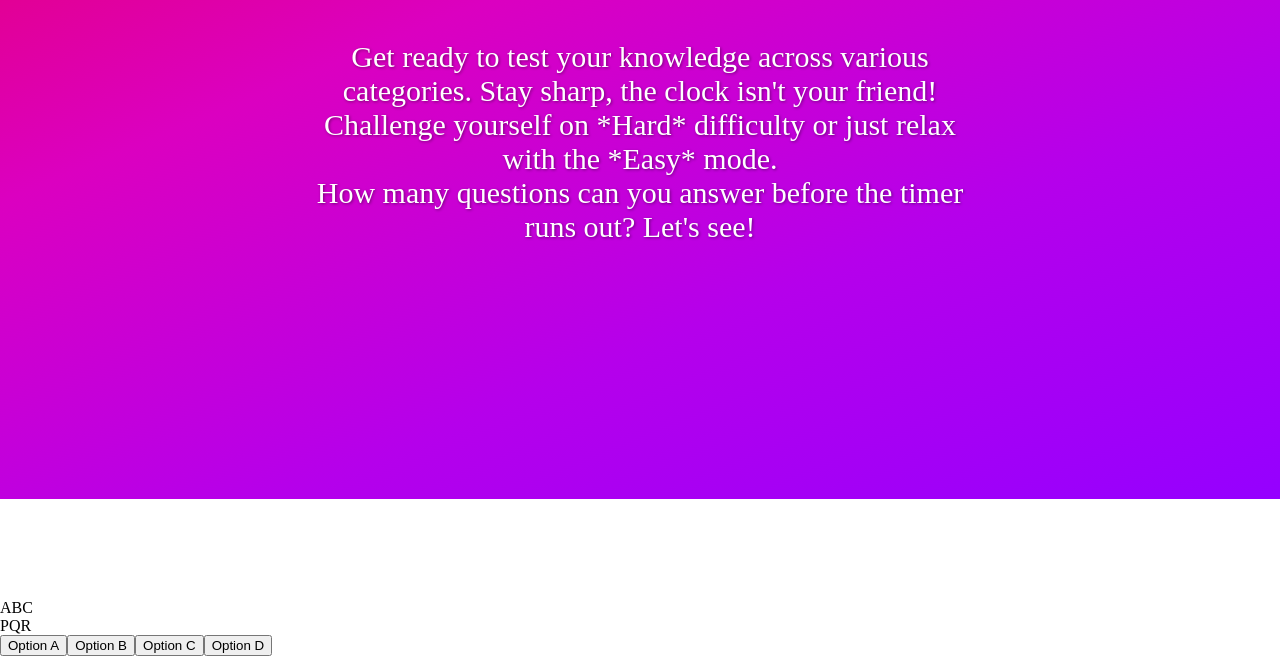
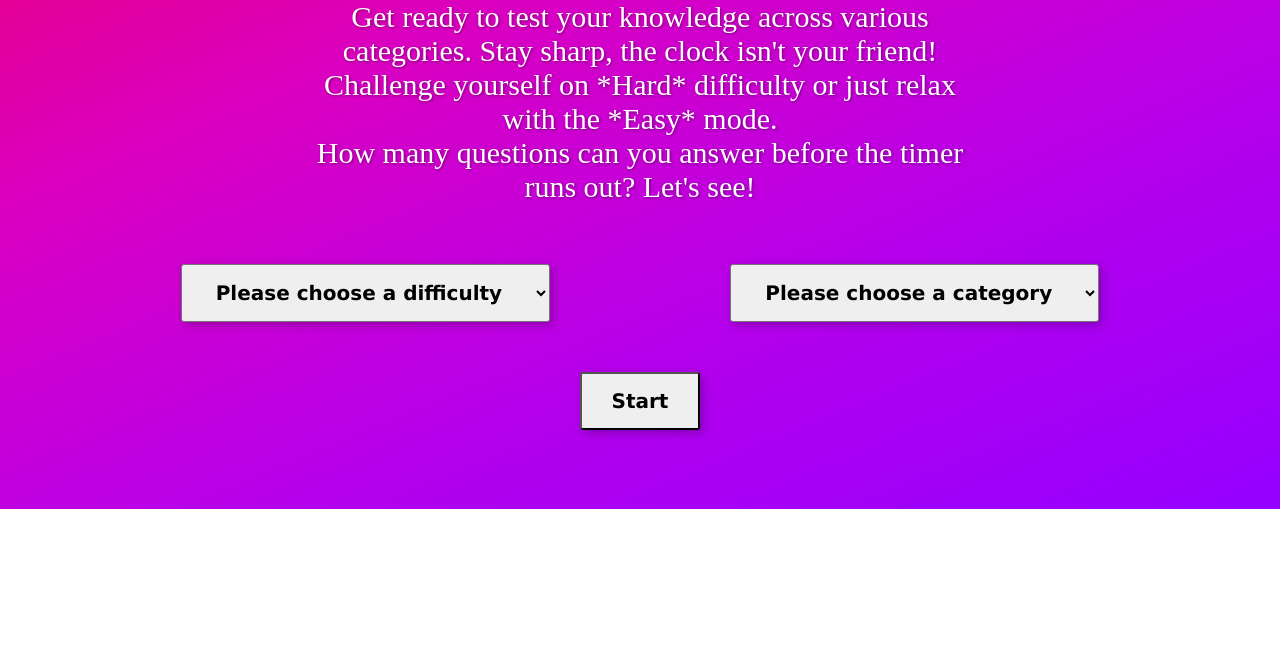
Before and after one commit to aryansharma15/trivia_quiz_website, a plain HTML site: page index.html in a window 1280 px wide. Shown: the part 271-927 px from the top of the page. After the commit the page ends 800 px from the top, so only its background shows below. Drawn offline with Linux system fonts and the light colour scheme; a web font is replaced by a local one.

Commit message:
UI & working on categories

```diff
--- a/index.html
+++ b/index.html
@@ -10,6 +10,8 @@
     <link rel="preconnect" href="https://fonts.googleapis.com">
     <link rel="preconnect" href="https://fonts.gstatic.com" crossorigin>
     <link href="https://fonts.googleapis.com/css2?family=DM+Serif+Display:ital@0;1&family=Handjet:wght@300;400&display=swap" rel="stylesheet">
+
+    <script src="script.js"></script>
 </head>
 <body>
     <nav>
@@ -20,19 +22,35 @@
         <h1>Welcome to You Snooze, You Lose!</h1>
         <p>Get ready to test your knowledge across various categories. Stay sharp, the clock isn't your friend! Challenge yourself on *Hard* difficulty or
             just relax with the *Easy* mode. <br>How many questions can you answer before the timer runs out? Let's see!</p>
+
+        <div class="diff-categ">
+            <select name="difficulty" id="diffic">
+                <option value="">Please choose a difficulty</option>
+                <option value="Easy">Easy</option>
+                <option value="Medium">Medium</option>
+                <option value="Hard">Hard</option>
+            </select>
+
+            <select name="category" id="categ">
+                <option value="">Please choose a category</option>
+            </select>
+
+        </div>
+        <button class="start-btn">Start</button>
     </div>
+
 
     <div class="quiz-section">
         <div class="timer">
-            ABC
+            <!-- ABC -->
         </div>
 
         <div class="questions">
-            PQR
+            <!-- PQR -->
         </div>
 
         <div class="options">
-            <button>Option A</button><button>Option B</button><button>Option C</button><button>Option D</button>
+            <!-- <button>Option A</button><button>Option B</button><button>Option C</button><button>Option D</button> -->
         </div>
 
     </div>
--- a/script.js
+++ b/script.js
@@ -1 +1,25 @@
-const api = "https://the-trivia-api.com/v2/questions";
+document.addEventListener("DOMContentLoaded", () => {
+	const api = "https://the-trivia-api.com/v2/questions";
+	const selDiffic = document.getElementById("diffic");
+	const selCateg = document.getElementById("categ");
+
+	console.log(api);
+	console.log(selDiffic);
+	console.log(selCateg);
+
+	function selBackground(selection) {
+		if (selection.value !== "") {
+			selection.style.backgroundColor = "#b8fbcd";
+		}
+
+		console.log("selBack was run");
+	}
+
+	selDiffic.addEventListener("change", () => {
+		selBackground(selDiffic);
+	});
+
+	// function listeners() {
+	// 	selDiffic.addEventListener("change", selBackground);
+	// }
+});
--- a/style.css
+++ b/style.css
@@ -1,6 +1,10 @@
 body{
     height: 100vh;
     margin: 0px;
+}
+
+color{
+    background-color: #8cfaae;
 }
 
 nav{
@@ -12,17 +16,12 @@ nav{
     background: linear-gradient(-22.5deg, #9500ff, #b500eb, #db00c0, #ea0069);
     color: #FFFFFF;
     /* width: 700px; */
-    width: 100vw;
-    height: 70vh;
+    height: 600px;
 
     margin: auto;
     /* margin-top: 100px; */
     text-align: center;
-    /* padding: 130px 0px; */
-    padding-top: 100px;
-    padding-bottom: 50px;
-
-
+    padding: 60px 0px;
 }
 
 .top-content h1{
@@ -43,6 +42,78 @@ nav{
     margin-top: 60px;
 }
 
+.diff-categ{
+    margin-top: 60px;
+    margin-bottom: 50px;
+    display: flex;
+    justify-content: space-evenly;
+}
+
+#diffic, #categ, .start-btn{
+    font-size: 20px;
+    padding: 15px 30px;
+    border-radius: 3px;
+    box-shadow: 3px 3px 10px #0000003f;
+    cursor: pointer;
+    transition: 250ms ease-in-out;
+
+    font-family: 'Lucida Sans', 'Lucida Sans Regular', 'Lucida Grande', 'Lucida Sans Unicode', Geneva, Verdana, sans-serif;
+    font-weight: 600;
+}
+
+#diffic:focus, #categ:focus{
+    background-color: #fbdeb8;
+}
+
+.start-btn:active{
+    box-shadow: 0px 0px 0px;
+}
+
+.start-btn{
+    display: inline-block;
+    position: relative;
+    overflow: hidden;
+    z-index: 1;
+}
+
+.start-btn:hover{
+    background: linear-gradient(#7488ff, #80caff);
+}
+/*
+.start-btn::after{
+    content: '';
+    position: absolute;
+    bottom: 0;
+    left: 0;
+    width: 100%;
+    height: 100%;
+    background-color: #fbdeb8;
+    border-radius: 3px;
+    z-index: -2;
+}
+
+.start-btn::before{
+    content: '';
+    position: absolute;
+    bottom: 0;
+    left: 0;
+    width: 0%;
+    height: 100%;
+    background-color: darken(#fbdeb8, 15%);
+    transition: all .3s;
+    border-radius: 3px;
+    z-index: -1;
+}
+
+.start-btn::before:hover{
+    width: 100%;
+} */
+
+
+/* #diffic:hover, #categ:hover{
+    background-color: #faebd7;
+} */
+
 .quiz-section{
     margin-top: 100px;
 }
```
